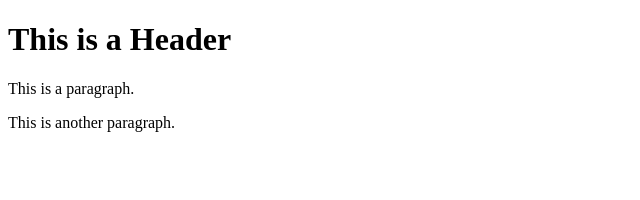
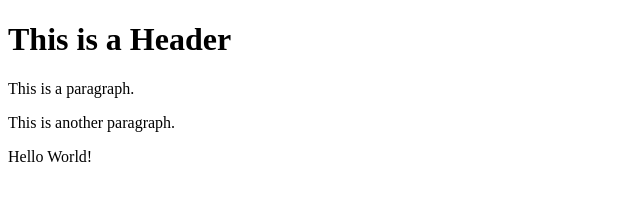
Before and after one commit to Miles-Gantt/git-test, a website: page index.html in a window 1280 px wide. Shown: the whole page, without its empty margins (0-640 px from the left). Drawn offline with Linux system fonts and the light colour scheme.

Commit message:
Using NPM

```diff
--- a/index.html
+++ b/index.html
@@ -4,5 +4,6 @@
       <h1>This is a Header</h1>
       <p>This is a paragraph. </p>
       <p>This is another paragraph.</p>
+      <p>Hello World!</p>
    </body>
 </html>
```
Also changed, not shown: package.json (added, +24 -0 lines), 2 other files.
